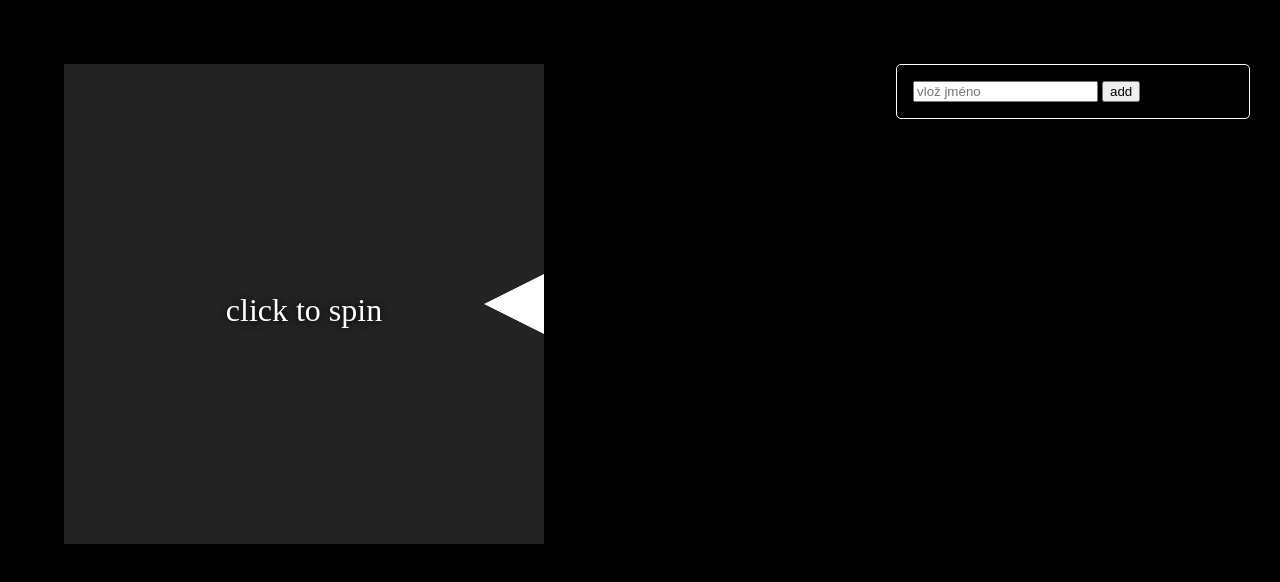
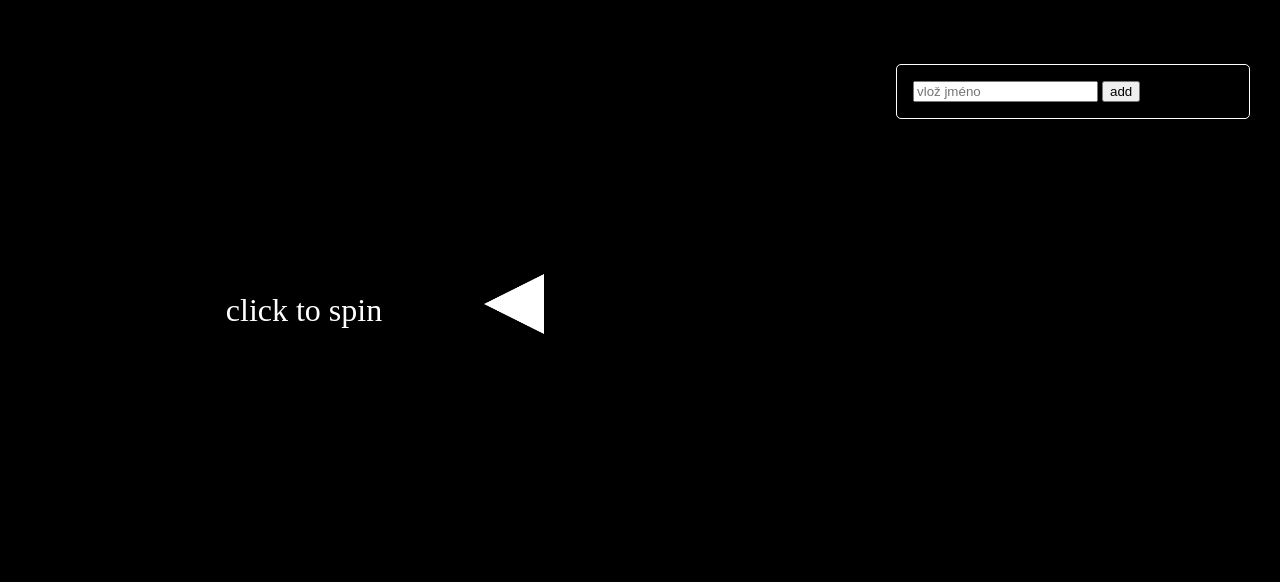
Before and after one commit to macekq/HTML-CSS-JS, a plain HTML site: page wheel/index.html in a window 1280 px wide. Drawn offline with Linux system fonts and the light colour scheme.

Commit message:
Update index.html

```diff
--- a/wheel/index.html
+++ b/wheel/index.html
@@ -11,7 +11,7 @@
         color: white;
     }
     #myCanvas{
-        background-color: rgb(35,35,35);
+        background-color: black;
 
         position: absolute;
         top: 0; left: 0;
```
